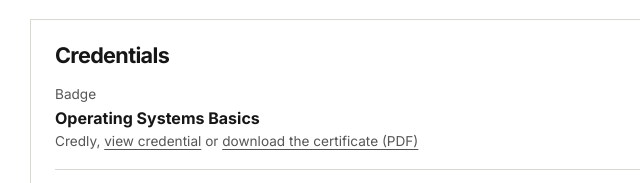
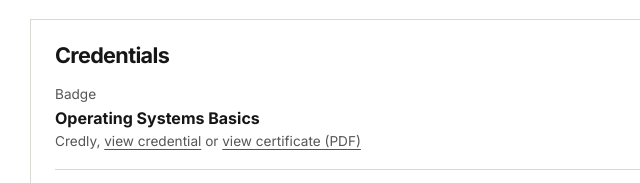
Before and after one commit to TimJohn05/TimJohn05.github.io, a plain HTML site: page skills.html in a window 1280 px wide. Shown: the part 980-1163 px from the top of the page, 30-670 px from the left. Drawn offline with Linux system fonts and the light colour scheme.

Commit message:
Make certificate link view only

```diff
--- a/skills.html
+++ b/skills.html
@@ -123,7 +123,7 @@
           <li>
             <span>Badge</span>
             <strong>Operating Systems Basics</strong>
-            <small>Credly, <a href="https://www.credly.com/badges/a82007c9-3eee-4186-a78d-f0667f527a96" target="_blank" rel="noopener noreferrer">view credential</a> or <a href="assets/Operating_Systems_Basics_certificate_timjohnlopez-gmail-com_4c15e6e5-f04c-4381-a6b6-cc9d906d6ce6.pdf" target="_blank" rel="noopener noreferrer">download the certificate (PDF)</a></small>
+            <small>Credly, <a href="https://www.credly.com/badges/a82007c9-3eee-4186-a78d-f0667f527a96" target="_blank" rel="noopener noreferrer">view credential</a> or <a href="assets/Operating_Systems_Basics_certificate_timjohnlopez-gmail-com_4c15e6e5-f04c-4381-a6b6-cc9d906d6ce6.pdf" target="_blank" rel="noopener noreferrer">view certificate (PDF)</a></small>
           </li>
           <li>
             <span>Badge</span>
```
